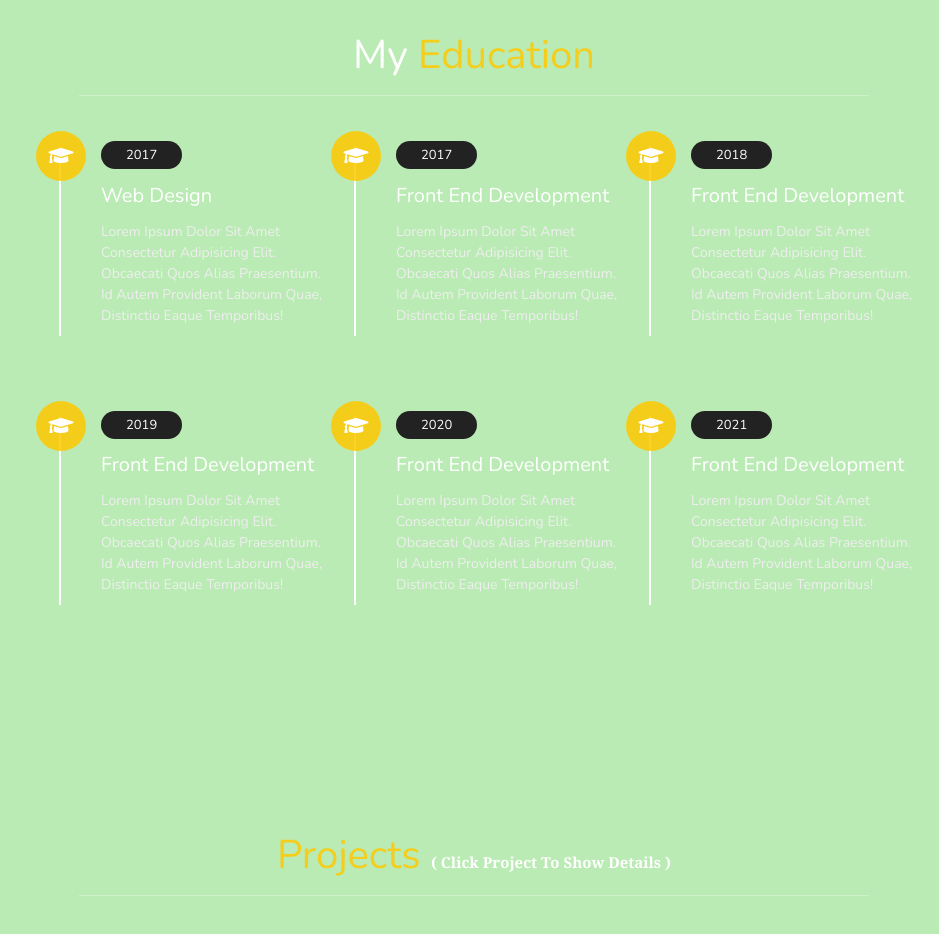
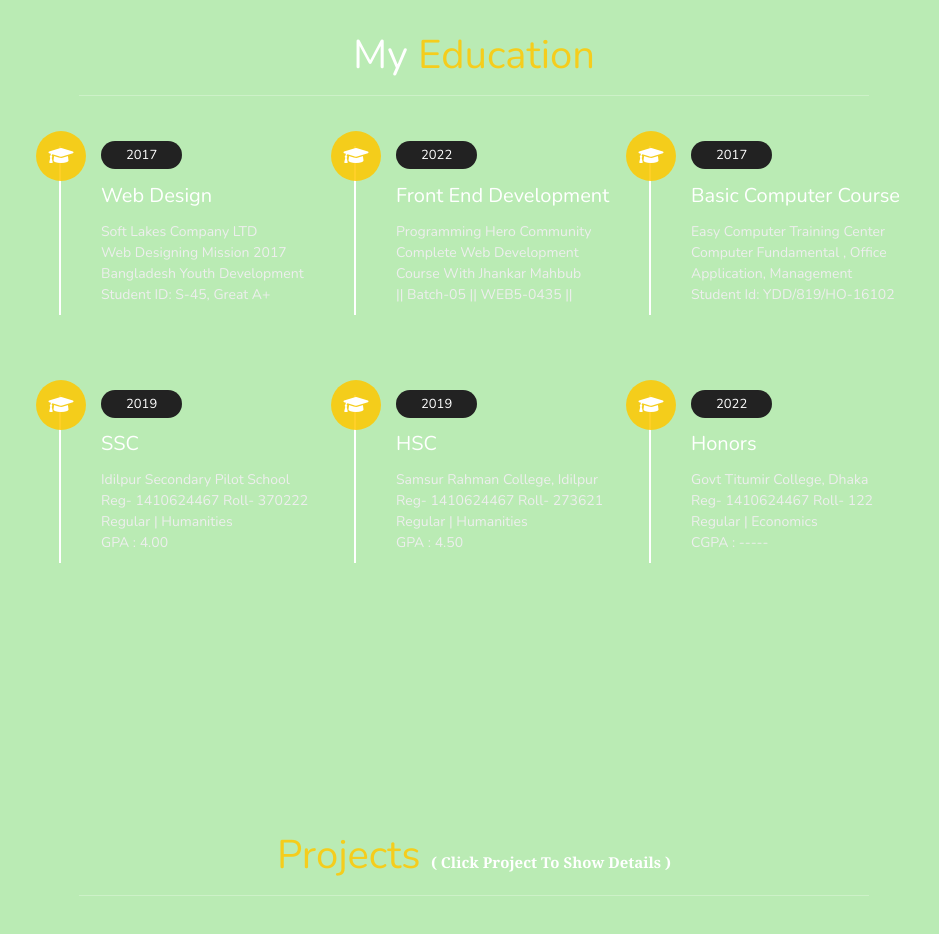
Before and after one commit to shaiadul/React-Protfolio, a React (Create React App) app: page / in a window 1280 px wide. Shown: the part 1700-2634 px from the top of the page, without its empty margins (341-1280 px from the left). Built offline with nearby package versions, Linux system fonts and the light colour scheme.

Commit message:
education added

```diff
--- a/src/Pages/Home.js
+++ b/src/Pages/Home.js
@@ -129,42 +129,42 @@ const Home = () => {
                         <i className="fas fa-graduation-cap"></i>
                         <span>2017</span>
                         <h3>Web Design</h3>
-                        <p>Lorem ipsum dolor sit amet consectetur adipisicing elit. Obcaecati quos alias praesentium. Id autem provident laborum quae, distinctio eaque temporibus!</p>
+                        <p>Soft Lakes Company LTD <br /> Web Designing Mission 2017 <br /> Bangladesh Youth Development<br /> Student ID: S-45, Great A+</p>
+                    </div>
+
+                    <div className="box">
+                        <i className="fas fa-graduation-cap"></i>
+                        <span>2022</span>
+                        <h3>front end development</h3>
+                        <p>Programming Hero Community <br />Complete Web Development Course With Jhankar Mahbub <br />|| Batch-05 || WEB5-0435 ||</p>
                     </div>
 
                     <div className="box">
                         <i className="fas fa-graduation-cap"></i>
                         <span>2017</span>
-                        <h3>front end development</h3>
-                        <p>Lorem ipsum dolor sit amet consectetur adipisicing elit. Obcaecati quos alias praesentium. Id autem provident laborum quae, distinctio eaque temporibus!</p>
-                    </div>
-
-                    <div className="box">
-                        <i className="fas fa-graduation-cap"></i>
-                        <span>2018</span>
-                        <h3>front end development</h3>
-                        <p>Lorem ipsum dolor sit amet consectetur adipisicing elit. Obcaecati quos alias praesentium. Id autem provident laborum quae, distinctio eaque temporibus!</p>
+                        <h3>Basic Computer Course</h3>
+                        <p>Easy Computer Training Center <br /> computer fundamental , office application, management<br /> student id: YDD/819/HO-16102</p>
                     </div>
 
                     <div className="box">
                         <i className="fas fa-graduation-cap"></i>
                         <span>2019</span>
-                        <h3>front end development</h3>
-                        <p>Lorem ipsum dolor sit amet consectetur adipisicing elit. Obcaecati quos alias praesentium. Id autem provident laborum quae, distinctio eaque temporibus!</p>
+                        <h3>SSC</h3>
+                        <p>Idilpur Secondary pilot School <br /> Reg- 1410624467 Roll- 370222 <br /> Regular | Humanities <br /> GPA : 4.00</p>
                     </div>
 
                     <div className="box">
                         <i className="fas fa-graduation-cap"></i>
-                        <span>2020</span>
-                        <h3>front end development</h3>
-                        <p>Lorem ipsum dolor sit amet consectetur adipisicing elit. Obcaecati quos alias praesentium. Id autem provident laborum quae, distinctio eaque temporibus!</p>
+                        <span>2019</span>
+                        <h3>HSC</h3>
+                        <p>Samsur Rahman College, Idilpur<br /> Reg- 1410624467 Roll- 273621 <br /> Regular | Humanities <br /> GPA : 4.50</p>
                     </div>
 
                     <div className="box">
                         <i className="fas fa-graduation-cap"></i>
-                        <span>2021</span>
-                        <h3>front end development</h3>
-                        <p>Lorem ipsum dolor sit amet consectetur adipisicing elit. Obcaecati quos alias praesentium. Id autem provident laborum quae, distinctio eaque temporibus!</p>
+                        <span>2022</span>
+                        <h3>Honors</h3>
+                        <p>Govt titumir college, Dhaka<br /> Reg- 1410624467 Roll- 122 <br /> Regular | Economics <br /> CGPA : -----</p>
                     </div>
 
                 </div>
```
